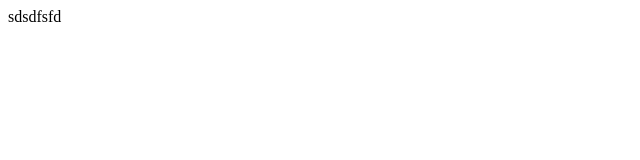
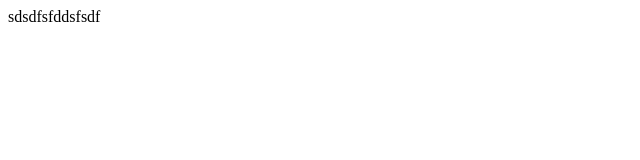
Before and after one commit to Filatov-Nikita/test, a plain HTML site: page slider.html in a window 1280 px wide. Shown: the full height of the page, 0-640 px from the left. Drawn offline with Linux system fonts and the light colour scheme.

Commit message:
Доделал слайдер

```diff
--- a/slider.html
+++ b/slider.html
@@ -5,6 +5,6 @@
         <title>slider</title>
     </head>
     <body>
-sdsdfsfd
+sdsdfsfddsfsdf
     </body>
 </html>
```
